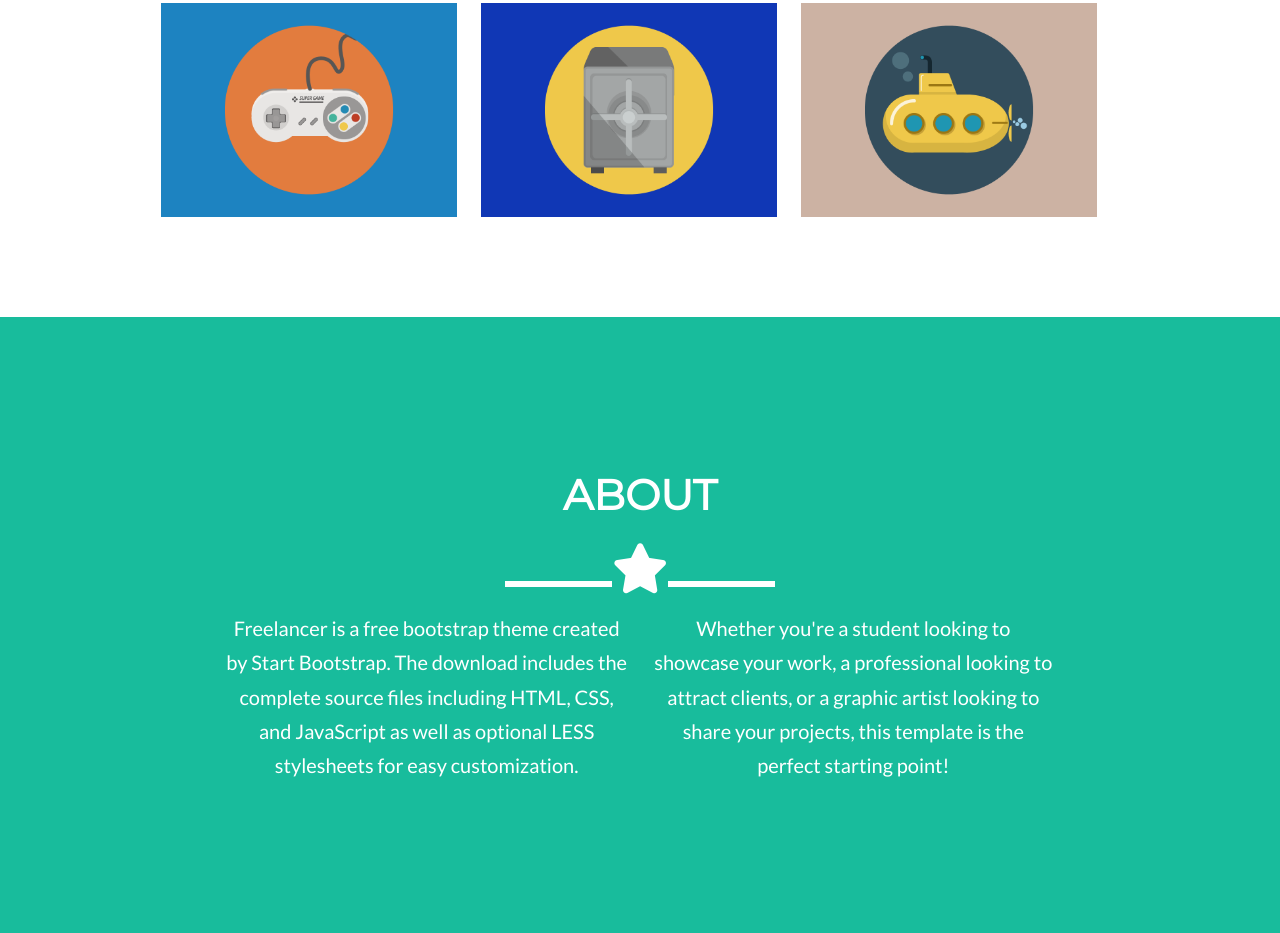
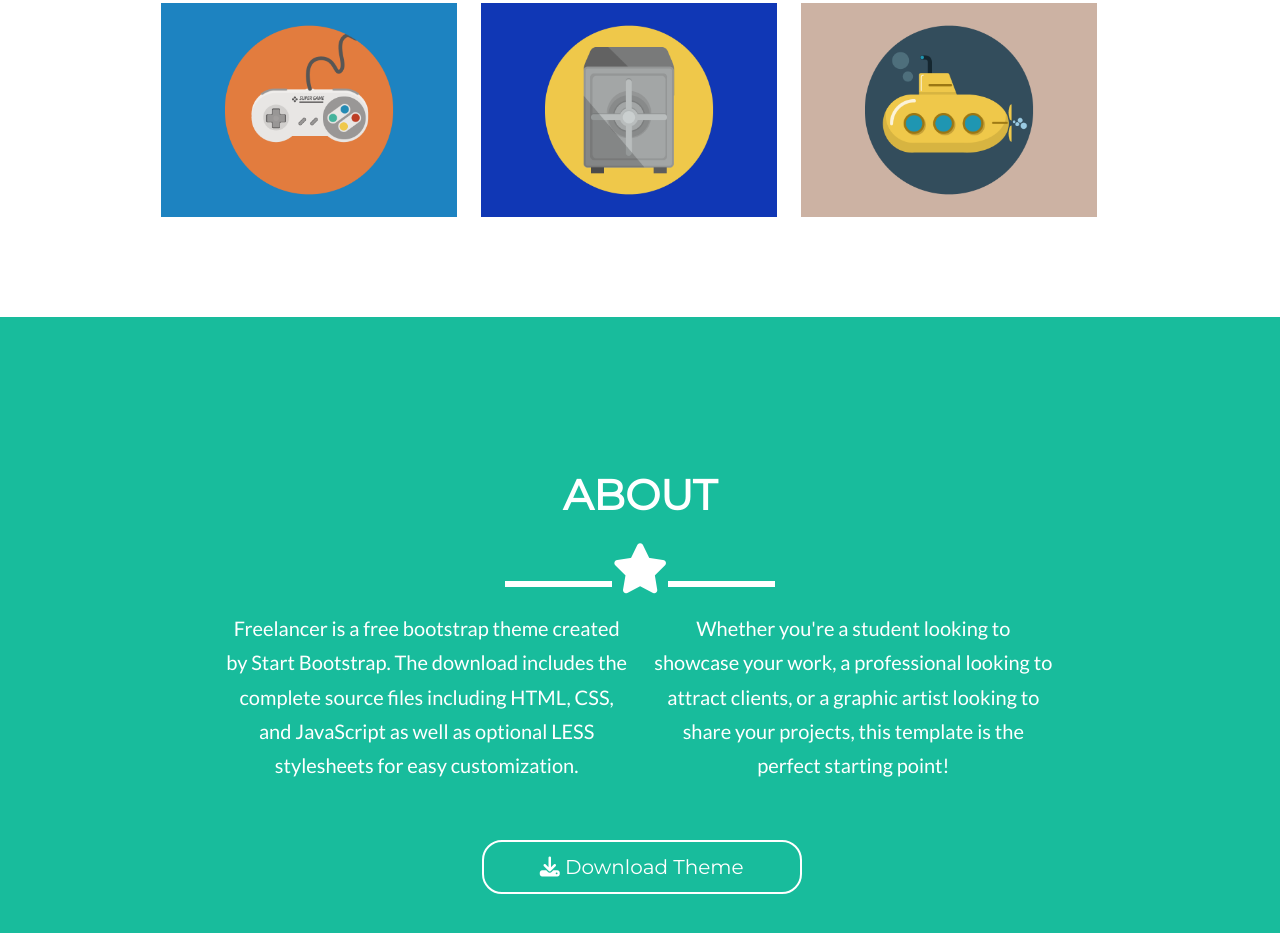
Before and after one commit to pilarfc/Freelancer, a plain HTML site: page index.html in a window 1280 px wide. Shown: the part 1083-2016 px from the top of the page. Drawn offline with Linux system fonts and the light colour scheme.

Commit message:
boton descargar seccion about

```diff
--- a/css/secciones.css
+++ b/css/secciones.css
@@ -70,3 +70,20 @@ h3 {
     text-align: justify;
 
 }
+
+
+.botonDescargar {
+    font-size: 20px;
+    border: 2px solid #fff;
+    line-height: 1.3333333;
+    background: 0 0;
+    margin-top: 45px;
+    margin-left: 55px;
+    cursor: pointer;
+    border-radius: 20px;
+}
+
+.botonDescargar>a {
+    text-decoration: none;
+    color: white;
+}
--- a/index.html
+++ b/index.html
@@ -79,6 +79,14 @@
               <p>Whether you're a student looking to showcase your work, a professional looking to attract clients, or a graphic artist looking to share your projects, this template is the perfect starting point!</p>
           </div>
 
+          <div class="row">
+              <div class="col-4"></div>
+              <div class="col-3 botonDescargar">
+                <a href="#">
+                 <i class="fa fa-download"></i> Download Theme
+                </a>
+              </div>
+          </div>
       </section>
 
 
```
